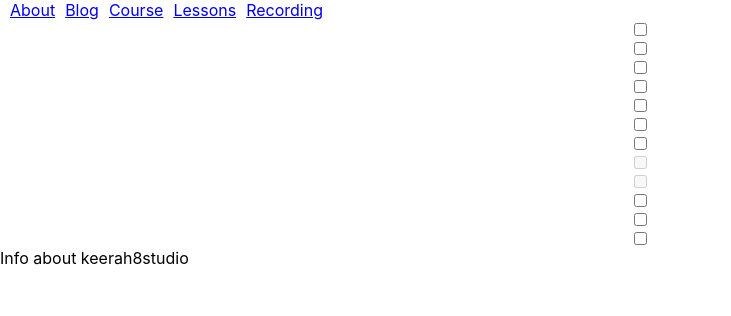
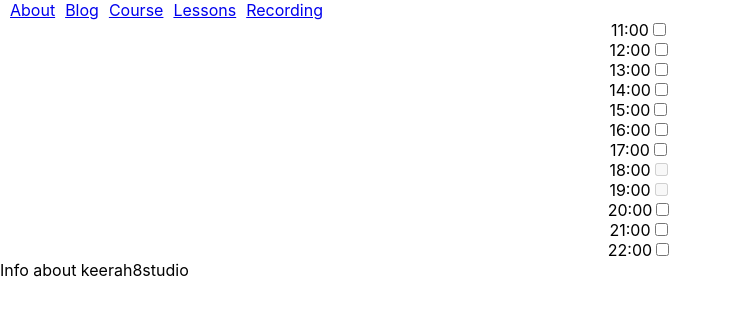
Before and after one commit to omgsmiledeath/social_vocal_site, a React (Create React App) app: page /recording in a window 1280 px wide. Shown: the top 316 px of the page, without its empty margins (0-731 px from the left). Built offline with nearby package versions, Linux system fonts and the light colour scheme.

Commit message:
DayView time

```diff
--- a/src/Components/Main/Recording/DayView/DayView.jsx
+++ b/src/Components/Main/Recording/DayView/DayView.jsx
@@ -14,7 +14,13 @@ const DayView = (props) => {
             if (elementHour===itemHour)
             disabled = true;
         });
-        return (<input type="checkbox" id={item.id} key={item.id} onChange={onChangeInput} checked={item.checked} disabled={disabled}/>  )
+        return (
+        <div>
+        <span>{item.date.getHours()}:00</span><input type="checkbox" id={item.id} key={item.id} onChange={onChangeInput}
+        checked={item.checked} disabled={disabled}/>
+
+        </div>
+        );
     });
 
     // props.selectedDayEntries.map( (item) => {
--- a/src/Components/Main/Recording/DayView/DayView.module.css
+++ b/src/Components/Main/Recording/DayView/DayView.module.css
@@ -4,7 +4,3 @@
     justify-content: center;
     flex-direction: column;
 }
-
-.wrapper input {
-
-}
```
